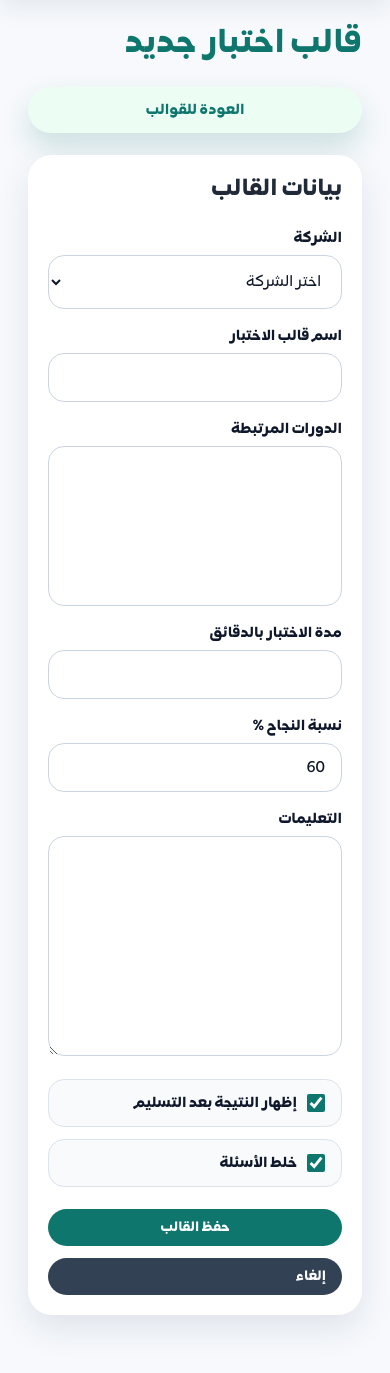
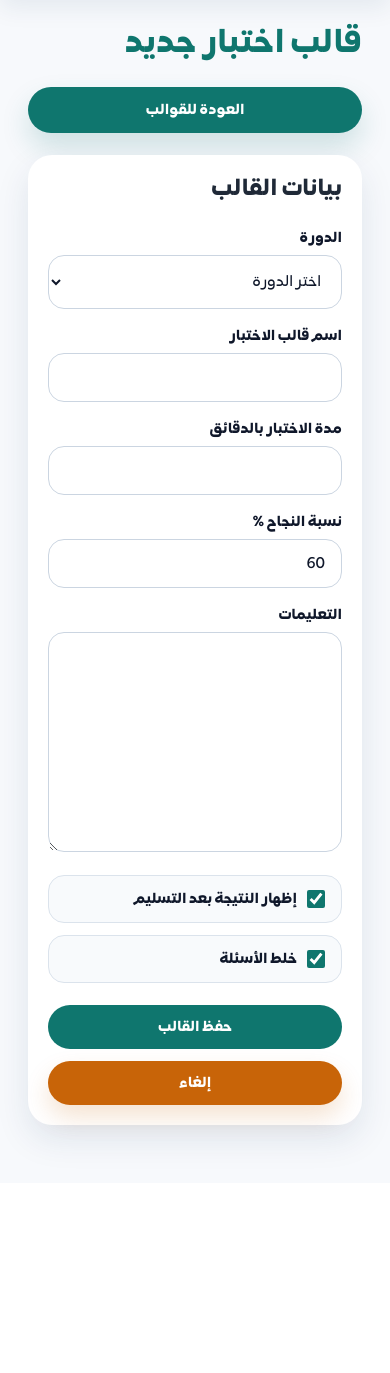
Before and after one commit to Akmoh1991/SkillBite, a Django app: page /super-admin/learning/exams/templates/create/ in a window 390 px wide. Shown: the part 70-1443 px from the top of the page. After the commit the page ends 1224 px from the top, so only its background shows below. Run offline with Django 5.2, Linux system fonts and the light colour scheme; a user stored in the database is signed in; tables that the repository leaves empty hold one stand-in row (values such as "Sample post"); lists and menus that the app fills with data are empty.

Commit message:
improve UI for the superadmin

```diff
--- a/accounts/forms.py
+++ b/accounts/forms.py
@@ -301,23 +301,15 @@ class SuperAdminCourseBusinessAssignmentForm(forms.Form):
 
 
 class SuperAdminExamTemplateForm(forms.ModelForm):
-    business = forms.ModelChoiceField(
-        queryset=BusinessTenant.objects.none(),
-        empty_label='اختر الشركة',
-        label='الشركة',
-    )
-    courses = forms.ModelMultipleChoiceField(
+    primary_course = forms.ModelChoiceField(
         queryset=Course.objects.none(),
-        required=False,
-        label='الدورات المرتبطة',
-        widget=forms.SelectMultiple,
+        empty_label='اختر الدورة',
+        label='الدورة',
     )
 
     class Meta:
         model = ExamTemplate
         fields = [
-            'business',
-            'courses',
             'name',
             'duration_minutes',
             'passing_score_percent',
@@ -328,9 +320,9 @@ class SuperAdminExamTemplateForm(forms.ModelForm):
 
     def __init__(self, *args, **kwargs):
         super().__init__(*args, **kwargs)
-        business_queryset = BusinessTenant.objects.filter(is_active=True).order_by('name', 'id')
-        self.fields['business'].queryset = business_queryset
-        self.fields['courses'].queryset = Course.objects.none()
+        course_queryset = Course.objects.filter(is_active=True, business__isnull=False).select_related('business').order_by('title', 'id')
+        self.fields['primary_course'].queryset = course_queryset
+        self.fields['primary_course'].label = 'الدورة'
         self.fields['name'].label = 'اسم قالب الاختبار'
         self.fields['duration_minutes'].label = 'مدة الاختبار بالدقائق'
         self.fields['passing_score_percent'].label = 'نسبة النجاح %'
@@ -338,30 +330,25 @@ class SuperAdminExamTemplateForm(forms.ModelForm):
         self.fields['show_result_after_submit'].label = 'إظهار النتيجة بعد التسليم'
         self.fields['shuffle_questions'].label = 'خلط الأسئلة'
 
-        business = None
+        primary_course = None
         if self.is_bound:
-            business_id = self.data.get(self.add_prefix('business'))
-            if business_id:
-                business = business_queryset.filter(id=business_id).first()
+            primary_course_id = self.data.get(self.add_prefix('primary_course'))
+            if primary_course_id:
+                primary_course = course_queryset.filter(id=primary_course_id).first()
         else:
-            business = self.initial.get('business') or getattr(self.instance, 'business', None)
-
-        if business:
-            self.fields['courses'].queryset = Course.objects.filter(business=business).order_by('title', 'id')
-
-        if self.instance.pk:
-            assigned_courses = self.instance.courses.order_by('id')
-            if assigned_courses and not self.is_bound:
-                self.fields['courses'].initial = assigned_courses
+            assigned_courses = self.instance.courses.order_by('title', 'id') if self.instance.pk else Course.objects.none()
+            if assigned_courses:
+                primary_course = assigned_courses.first()
+                self.fields['primary_course'].initial = primary_course
 
     def clean(self):
         cleaned_data = super().clean()
-        business = cleaned_data.get('business')
-        courses = cleaned_data.get('courses') or []
-        for course in courses:
-            if business and course.business_id != business.id:
-                self.add_error('courses', 'اختر دورات من نفس الشركة.')
-                break
+        primary_course = cleaned_data.get('primary_course')
+        if not primary_course:
+            self.add_error('primary_course', 'اختر دورة واحدة على الأقل.')
+            return cleaned_data
+
+        cleaned_data['business'] = primary_course.business
         return cleaned_data
 
 
--- a/accounts/views.py
+++ b/accounts/views.py
@@ -949,21 +949,18 @@ def super_admin_exam_template_editor_view(request, template_id: int | None = Non
         ExamTemplate.objects.select_related('business', 'created_by').prefetch_related('questions__options', 'courses'),
         id=template_id,
     ) if template_id is not None else None
-    initial = {}
-    if template_obj and template_obj.business_id:
-        initial['business'] = template_obj.business
-    form = SuperAdminExamTemplateForm(request.POST or None, instance=template_obj, initial=initial)
+    form = SuperAdminExamTemplateForm(request.POST or None, instance=template_obj)
     if request.method == 'POST':
         if form.is_valid():
             saved_template = form.save(commit=False)
             saved_template.created_by = template_obj.created_by if template_obj else request.user
+            saved_template.business = form.cleaned_data.get('business')
             saved_template.save()
-            selected_courses = list(form.cleaned_data.get('courses') or [])
-            Course.objects.filter(exam_template=saved_template).exclude(id__in=[course.id for course in selected_courses]).update(exam_template=None)
-            for selected_course in selected_courses:
-                if selected_course.exam_template_id != saved_template.id:
-                    selected_course.exam_template = saved_template
-                    selected_course.save(update_fields=['exam_template'])
+            selected_course = form.cleaned_data.get('primary_course')
+            Course.objects.filter(exam_template=saved_template).exclude(id=selected_course.id if selected_course else None).update(exam_template=None)
+            if selected_course and selected_course.exam_template_id != saved_template.id:
+                selected_course.exam_template = saved_template
+                selected_course.save(update_fields=['exam_template'])
             _sync_exam_template_total_questions(saved_template)
             messages.success(request, f'تم حفظ قالب الاختبار "{saved_template.name}".')
             return redirect('super_admin_exam_template_editor', template_id=saved_template.id)
--- a/templates/accounts-templates/super-admin-exam-template-editor.html
+++ b/templates/accounts-templates/super-admin-exam-template-editor.html
@@ -54,11 +54,6 @@
 
 .field select{
   min-height:54px;
-}
-
-.field select[multiple]{
-  min-height:160px;
-  padding:10px 12px;
 }
 
 .field textarea{
@@ -118,12 +113,43 @@
   gap:12px;
   margin-top:22px;
   flex-wrap:wrap;
+  justify-content:flex-start;
 }
 
 .btn{
-  min-width:120px;
+  min-width:140px;
+  height:44px;
+  display:inline-flex;
+  align-items:center;
+  justify-content:center;
+  padding:0 20px;
   border-radius:999px;
   font-weight:800;
+  font-size:15px;
+}
+
+.btn-danger{
+  background:#c86408;
+  color:#fff;
+  box-shadow:0 12px 24px rgba(200, 100, 8, 0.18);
+}
+
+.btn-secondary-strong{
+  background:#334155;
+  color:#fff;
+  box-shadow:0 12px 24px rgba(51, 65, 85, 0.18);
+}
+
+.toolbar-back{
+  background:#0f766e;
+  color:#fff;
+  box-shadow:0 14px 28px rgba(15, 118, 110, 0.18);
+}
+
+.toolbar-back:hover,
+.btn-secondary-strong:hover,
+.btn-danger:hover{
+  filter:brightness(0.98);
 }
 
 .summary-grid{
@@ -187,6 +213,10 @@
     grid-template-columns:1fr;
   }
 
+  .form-actions{
+    justify-content:stretch;
+  }
+
   .form-actions .btn{
     width:100%;
   }
@@ -198,7 +228,7 @@
     <h2 class="page-title--system">{% if template_obj %}تعديل قالب الاختبار{% else %}قالب اختبار جديد{% endif %}</h2>
   </div>
   <div class="page-toolbar__actions">
-    <a class="page-toolbar__action secondary" href="{% url 'super_admin_exam_templates' %}">العودة للقوالب</a>
+    <a class="page-toolbar__action toolbar-back" href="{% url 'super_admin_exam_templates' %}">العودة للقوالب</a>
     {% if template_obj %}
       <a class="page-toolbar__action" href="{% url 'super_admin_exam_question_create' template_obj.id %}">+ إضافة سؤال</a>
     {% endif %}
@@ -227,11 +257,10 @@
 
         <div class="form-grid">
           <div class="field">
-            <label for="{{ template_form.business.id_for_label }}">{{ template_form.business.label }}</label>
-            {{ template_form.business }}
-            {% if template_form.business.help_text %}<p class="field-help">{{ template_form.business.help_text }}</p>{% endif %}
-            {% if template_form.business.errors %}
-              <ul class="field-errors">{% for error in template_form.business.errors %}<li>{{ error }}</li>{% endfor %}</ul>
+            <label for="{{ template_form.primary_course.id_for_label }}">{{ template_form.primary_course.label }}</label>
+            {{ template_form.primary_course }}
+            {% if template_form.primary_course.errors %}
+              <ul class="field-errors">{% for error in template_form.primary_course.errors %}<li>{{ error }}</li>{% endfor %}</ul>
             {% endif %}
           </div>
 
@@ -240,14 +269,6 @@
             {{ template_form.name }}
             {% if template_form.name.errors %}
               <ul class="field-errors">{% for error in template_form.name.errors %}<li>{{ error }}</li>{% endfor %}</ul>
-            {% endif %}
-          </div>
-
-          <div class="field field--full">
-            <label for="{{ template_form.courses.id_for_label }}">{{ template_form.courses.label }}</label>
-            {{ template_form.courses }}
-            {% if template_form.courses.errors %}
-              <ul class="field-errors">{% for error in template_form.courses.errors %}<li>{{ error }}</li>{% endfor %}</ul>
             {% endif %}
           </div>
 
@@ -289,7 +310,7 @@
 
         <div class="form-actions">
           <button class="btn" type="submit">حفظ القالب</button>
-          <a class="btn secondary" href="{% url 'super_admin_exam_templates' %}" style="text-decoration:none;">إلغاء</a>
+          <a class="btn btn-danger" href="{% url 'super_admin_exam_templates' %}" style="text-decoration:none;">إلغاء</a>
         </div>
       </form>
     </div>
@@ -311,7 +332,7 @@
               <strong class="summary-stat">{{ template_obj.total_questions|default:0 }}</strong>
             </div>
             <div class="summary-item">
-              <div class="meta">الدورات المرتبطة</div>
+              <div class="meta">الدورة المرتبطة</div>
               {% for course in assigned_courses %}
                 <div style="margin-top:8px;"><strong>{{ course.title }}</strong><div class="meta">{{ course.business.name }}</div></div>
               {% empty %}
@@ -334,7 +355,7 @@
               <strong>{{ template_obj.name }}</strong>
             </div>
             <div class="summary-item">
-              <div class="meta">الشركة</div>
+              <div class="meta">الشركة المرتبطة</div>
               <strong>{{ template_obj.business.name|default:"-" }}</strong>
             </div>
             <div class="summary-item">
@@ -370,7 +391,7 @@
                   <td>{{ question.options.count }}</td>
                   <td>
                     <div class="table-actions">
-                      <a class="btn secondary" href="{% url 'super_admin_exam_question_editor' template_obj.id question.id %}" style="text-decoration:none;">تعديل</a>
+                      <a class="btn btn-secondary-strong" href="{% url 'super_admin_exam_question_editor' template_obj.id question.id %}" style="text-decoration:none;">تعديل</a>
                       <form method="post" action="{% url 'super_admin_exam_question_delete' template_obj.id question.id %}">
                         {% csrf_token %}
                         <button class="btn warn" type="submit">حذف</button>
```
Also changed, not shown: accounts/tests.py (+4 -5 lines).
